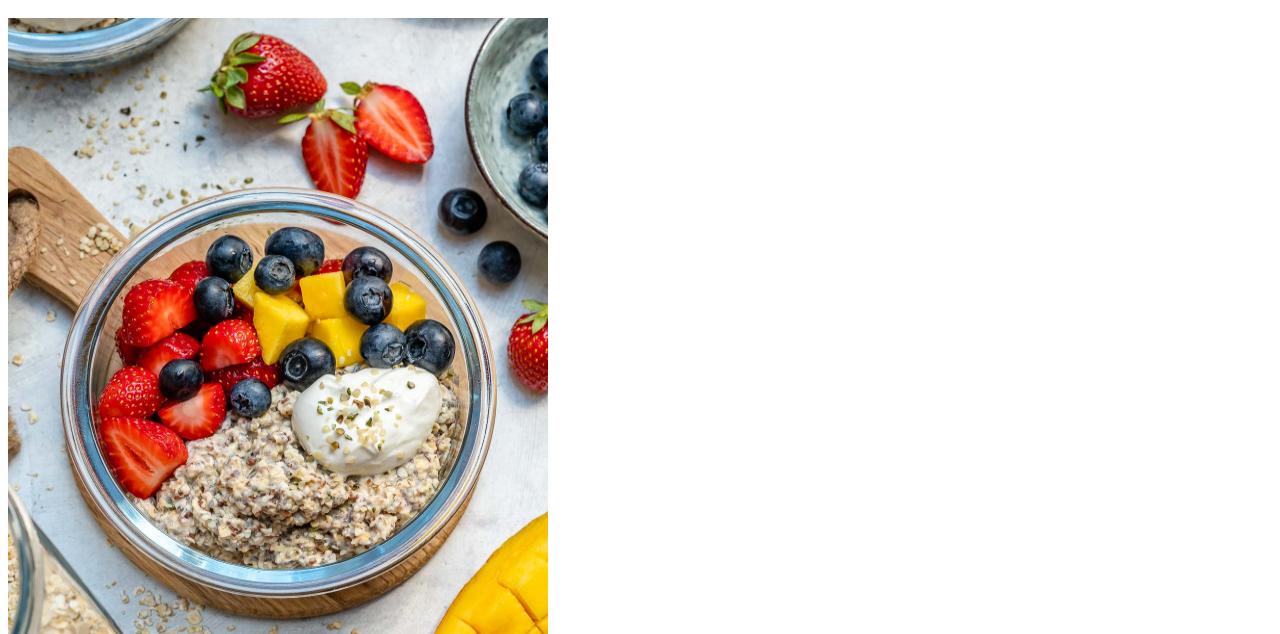
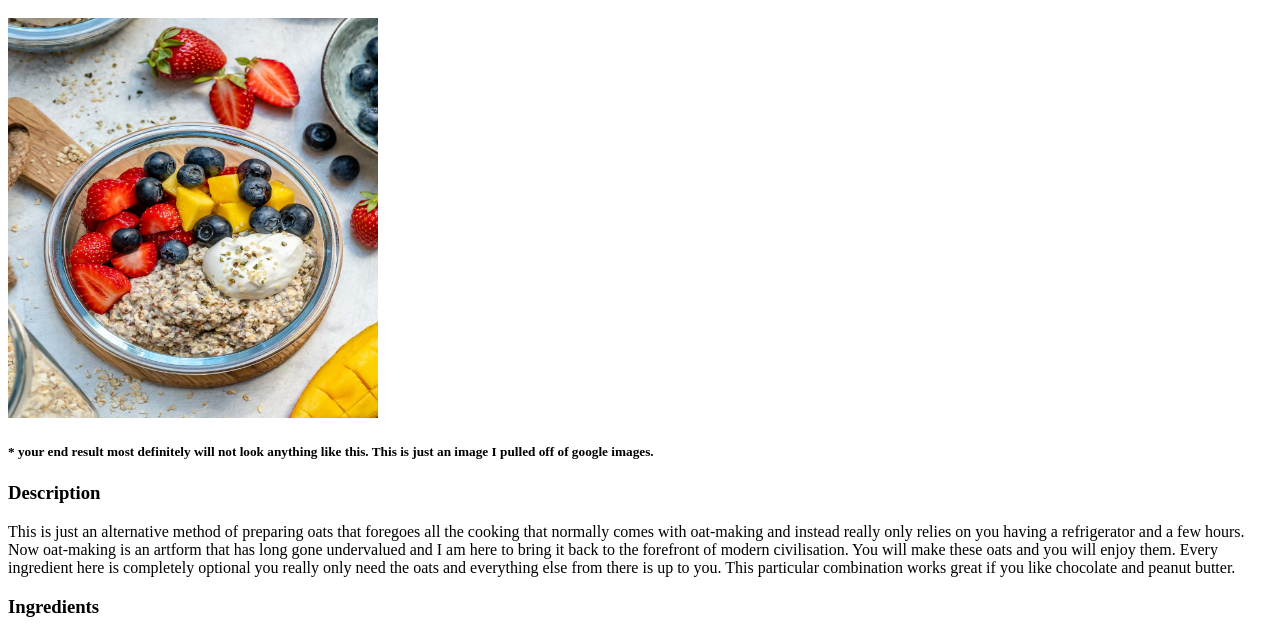
Before and after one commit to benpashiro/odin-recipes, a plain HTML site: page recipes/overnight-oats.html in a window 1280 px wide. Shown: the part 101-735 px from the top of the page. Drawn offline with Linux system fonts and the light colour scheme.

Commit message:
Add important text

```diff
--- a/recipes/overnight-oats.html
+++ b/recipes/overnight-oats.html
@@ -9,7 +9,9 @@
     <h4><a href="../index.html">Index</a></h4>
     <h1>Overnight Oats</h1>
 
-    <img src="../images/overnight-oats.jpg" height="650" width="540">
+    <img src="../images/overnight-oats.jpg" height="400" width="370">
+
+    <h5>* your end result most definitely will not look anything like this. This is just an image I pulled off of google images.</h5>
     <h3>Description</h3>
 
     <p>This is just an alternative method of preparing oats that foregoes all the cooking that normally comes with oat-making and instead really only relies on you having a refrigerator and a few hours. Now oat-making is an artform that has long gone undervalued and I am here to bring it back to the forefront of modern civilisation. You will make these oats and you will enjoy them. Every ingredient here is completely optional you really only need the oats and everything else from there is up to you. This particular combination works great if you like chocolate and peanut butter.   </p>
```
